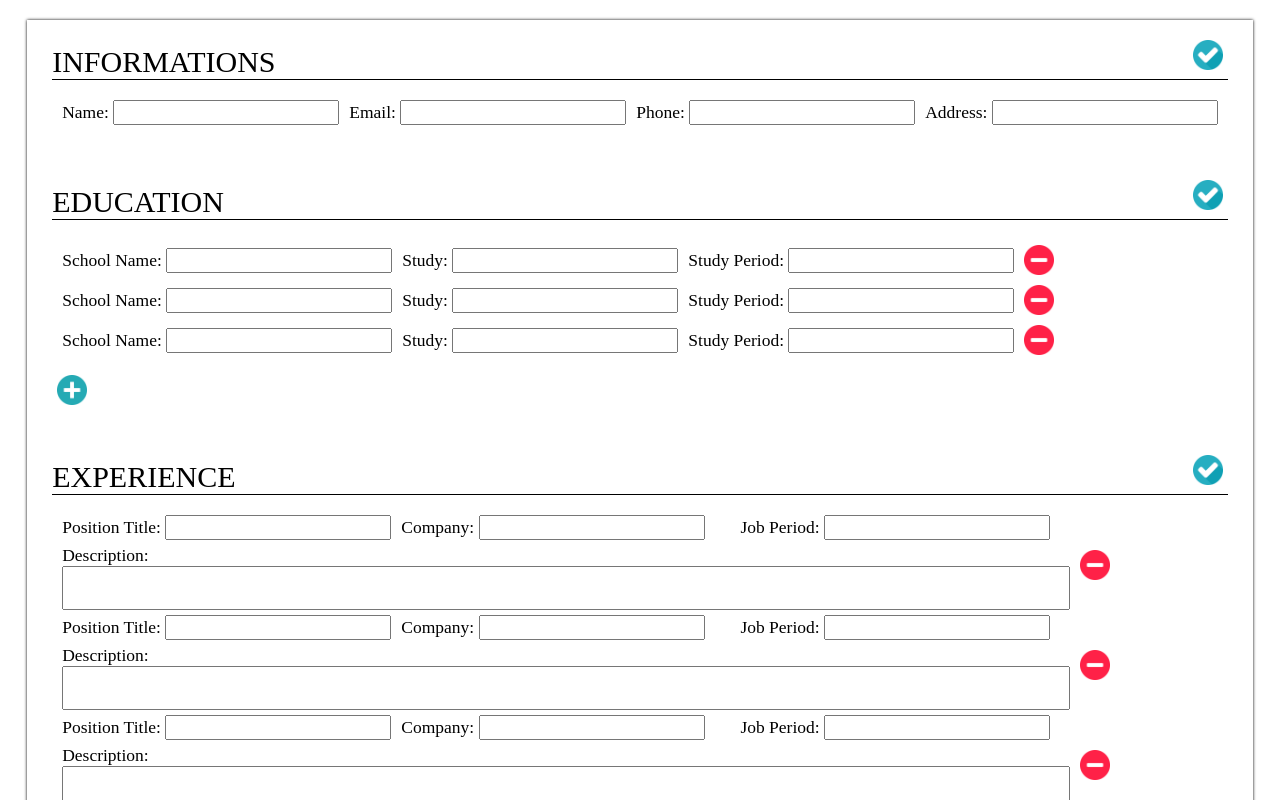
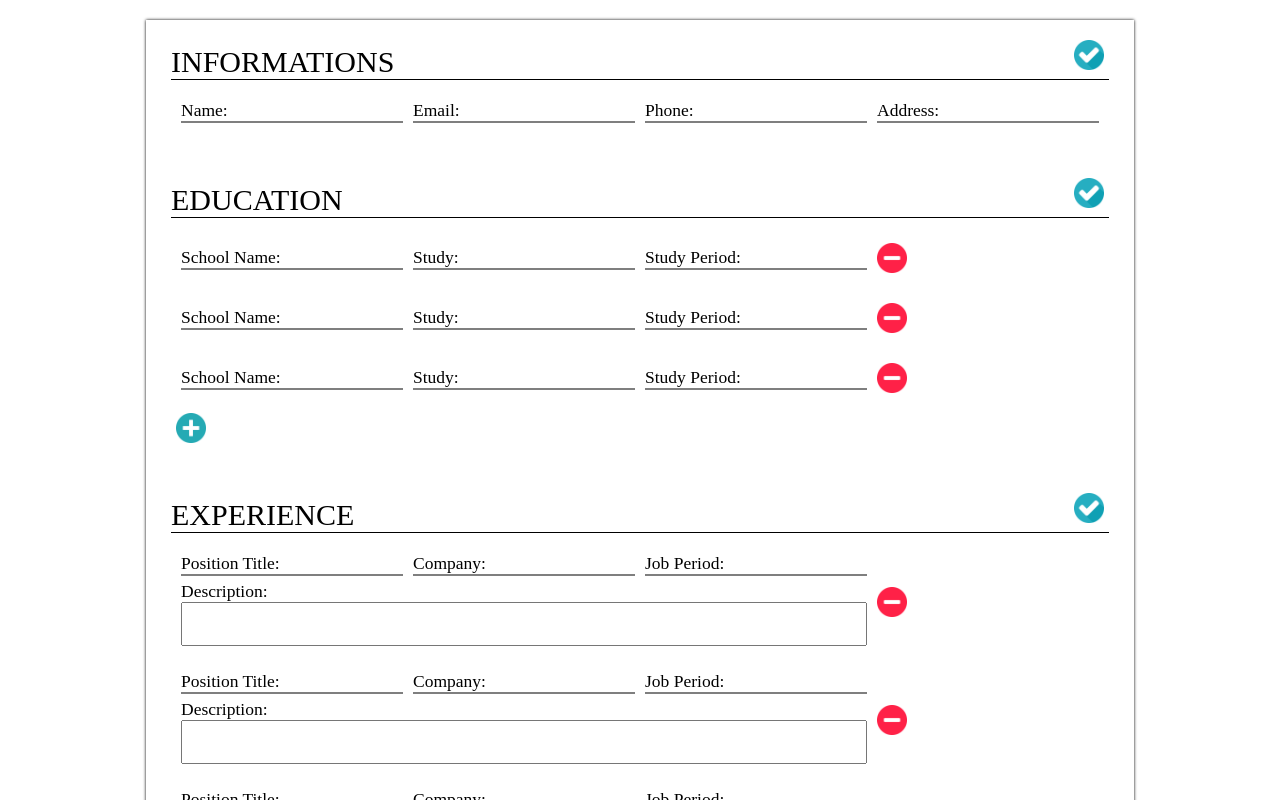
Before and after one commit to NestorNebula/cv-application, a React (Vite) app: page / in a window 1280 px wide. Shown: the top 800 px of the page. Built offline with nearby package versions, Linux system fonts and the light colour scheme.

Commit message:
style: add styles for inputs, labels and lists

```diff
--- a/src/components/Input.jsx
+++ b/src/components/Input.jsx
@@ -1,10 +1,12 @@
+import '../styles/Input.css';
+
 function Input({ content, label, value, update, className, status }) {
   return (
-    <div className={className + 'input'}>
+    <div className="input" id={className + 'input'}>
+      <input id={content} value={value} onChange={update}></input>
       <label className="inputlabel" htmlFor={content}>
         {label + ': '}
       </label>
-      <input id={content} value={value} onChange={update}></input>
     </div>
   );
 }
--- /dev/null
+++ b/src/styles/Input.css
@@ -0,0 +1,25 @@
+.input {
+  position: relative;
+}
+
+.inputlabel {
+  position: absolute;
+  left: 0;
+  top: 0;
+  transition: 0.2s ease-in;
+}
+
+input:focus + .inputlabel {
+  top: -2rem;
+}
+
+input {
+  border: none;
+  border-bottom: 2px solid rgba(0, 0, 0, 0.5);
+  outline: none;
+}
+
+input:focus {
+  padding-bottom: 0.25rem;
+  border-color: #06b6d4;
+}
--- a/src/styles/List.css
+++ b/src/styles/List.css
@@ -2,6 +2,11 @@
   display: flex;
   gap: 0.5rem;
   align-items: center;
+}
+
+ul {
+  display: grid;
+  gap: 2rem;
 }
 
 li {
```
